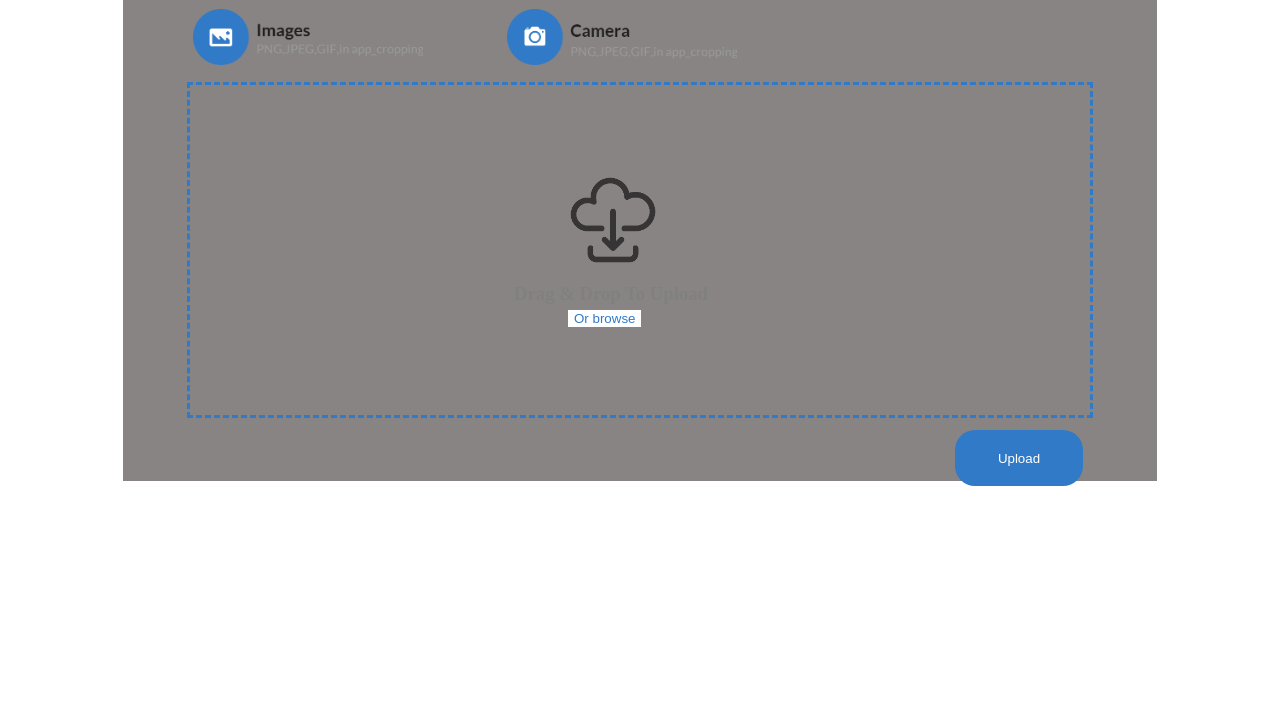
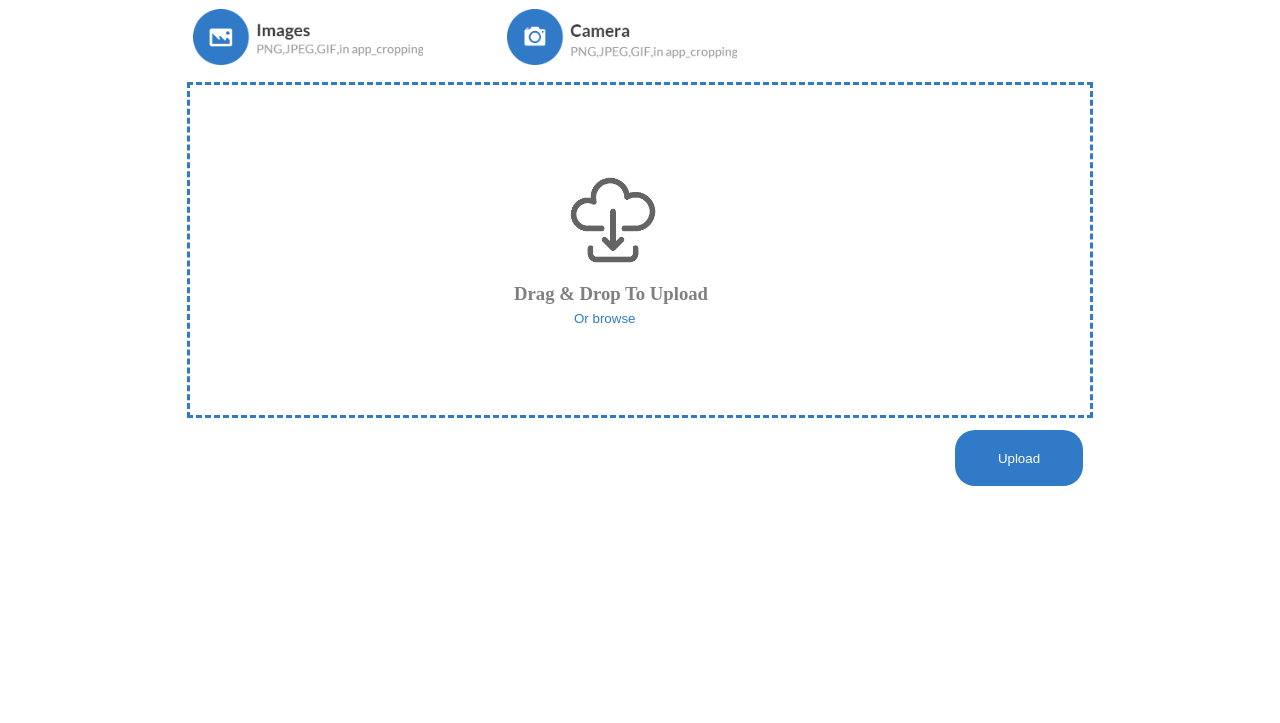
Before and after one commit to samamahmud/upload, a plain HTML site: page index.html in a window 1280 px wide. Shown: the part 77-800 px from the top of the page. Drawn offline with Linux system fonts and the light colour scheme.

Commit message:
third commit

```diff
--- a/upload.css
+++ b/upload.css
@@ -2,7 +2,7 @@
     height: 550px;
     width: 1034px;
     margin: auto;
-    background-color: rgb(137, 132, 132);
+    background-color: white;
 
 }
 
```
